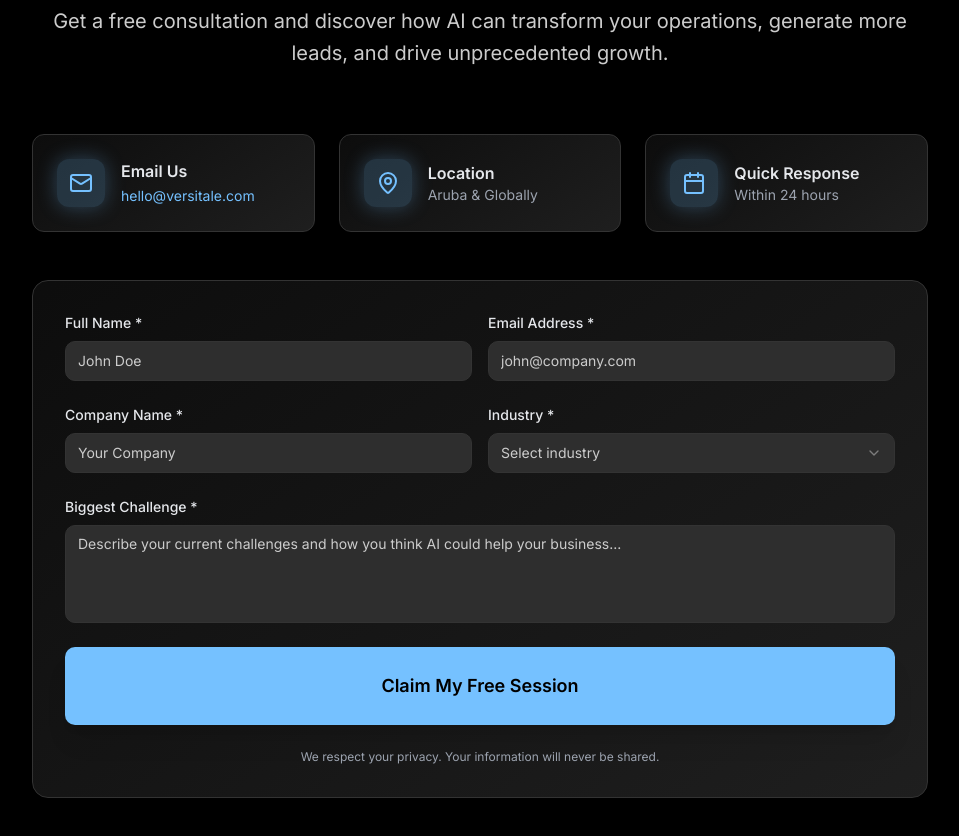
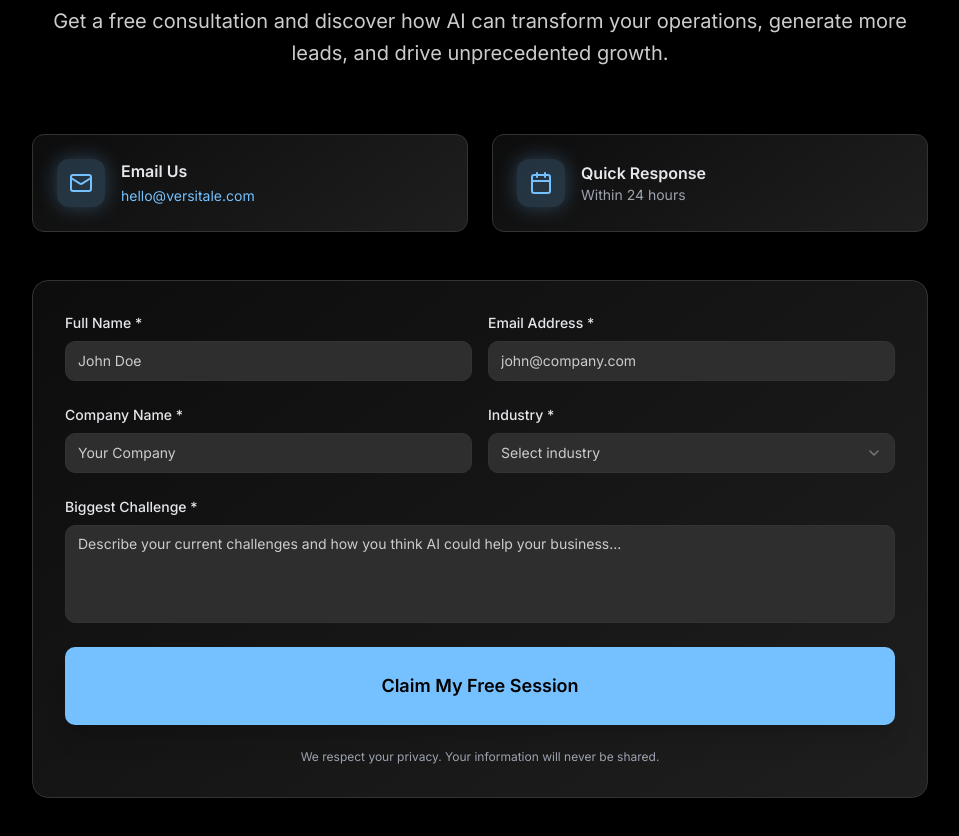
Before and after one commit to helloversitale/versitale, a React (Vite) app: page / in a window 1280 px wide. Shown: the part 5140-5976 px from the top of the page, without its empty margins (160-1119 px from the left). Built offline with nearby package versions, Linux system fonts and the light colour scheme.

Commit message:
Updated contact-section.tsx

```diff
--- a/src/components/contact-section.tsx
+++ b/src/components/contact-section.tsx
@@ -2,7 +2,7 @@ import { Button } from "@/components/ui/button";
 import { Input } from "@/components/ui/input";
 import { Textarea } from "@/components/ui/textarea";
 import { Select, SelectContent, SelectItem, SelectTrigger, SelectValue } from "@/components/ui/select";
-import { Mail, Calendar, MapPin, Loader2 } from "lucide-react";
+import { Mail, Calendar, Loader2 } from "lucide-react";
 import { useState } from "react";
 import { useNavigate } from "react-router-dom";
 import { toast } from "sonner";
@@ -108,7 +108,7 @@ export const ContactSection = () => {
         </div>
 
         <div className="max-w-4xl mx-auto">
-          <div className="grid lg:grid-cols-3 gap-6 mb-12">
+          <div className="grid lg:grid-cols-2 gap-6 mb-12">
             <div className="service-card p-6 rounded-xl">
               <div className="flex items-center gap-4">
                 <div className="w-12 h-12 bg-primary/20 rounded-lg flex items-center justify-center glow-ice">
@@ -119,18 +119,6 @@ export const ContactSection = () => {
                   <a href="mailto:hello@versitale.com" className="text-primary hover:underline text-sm">
                     hello@versitale.com
                   </a>
-                </div>
-              </div>
-            </div>
-
-            <div className="service-card p-6 rounded-xl">
-              <div className="flex items-center gap-4">
-                <div className="w-12 h-12 bg-primary/20 rounded-lg flex items-center justify-center glow-ice">
-                  <MapPin className="w-6 h-6 text-primary" />
-                </div>
-                <div>
-                  <h4 className="font-semibold text-gray-200">Location</h4>
-                  <p className="text-gray-400 text-sm">Aruba & Globally</p>
                 </div>
               </div>
             </div>
```
